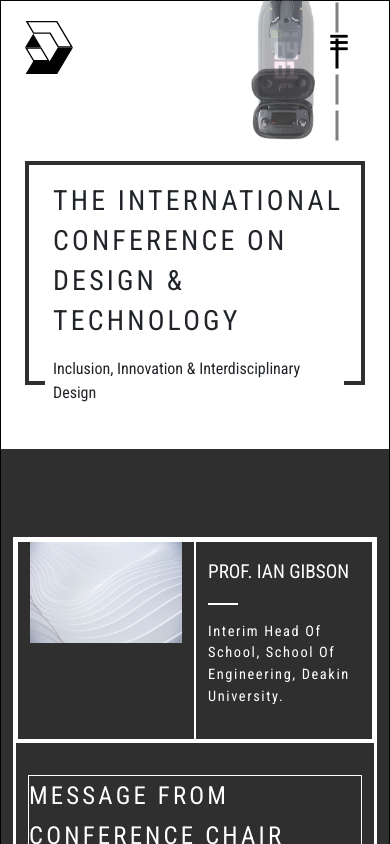
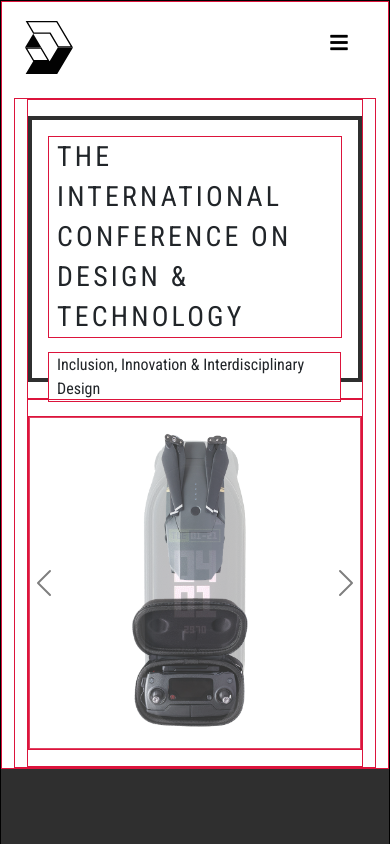
Before and after one commit to AndyJPG/destech-showcase, a React (Create React App) app: page / in a window 390 px wide. Shown: the top 844 px of the page. Built offline with nearby package versions, Linux system fonts and the light colour scheme.

Commit message:
implemented responsive for mobile size

```diff
--- a/src/components/HeroImage/HeroImage.tsx
+++ b/src/components/HeroImage/HeroImage.tsx
@@ -1,6 +1,7 @@
 import './heroImage.scss';
 import * as React from 'react';
 import { Carousel } from "react-bootstrap";
+import {cleanup} from "@testing-library/react";
 
 type Image = {
     src: string,
@@ -17,6 +18,22 @@
 
 function HeroImage() {
 
+    // Variable to monitor screen width
+    const [scrennWidth, setScreenWidth] = React.useState(window.innerWidth);
+
+    // Tracking screen size
+    React.useEffect(() => {
+        function screenWidthMonitor(width: number) {
+            setScreenWidth(width);
+        }
+
+        window.addEventListener("resize",() => {screenWidthMonitor(window.innerWidth);});
+
+        return function cleanup() {
+            window.removeEventListener("resize", () => {screenWidthMonitor(window.innerWidth);});
+        };
+    });
+
     return (
         <div className="hero-container container-fluid">
             <div className="hero-content-container container-lg">
@@ -26,7 +43,7 @@ function HeroImage() {
                         <p className="hero-subtitle">Inclusion, Innovation & Interdisciplinary Design</p>
                     </div>
                 </div>
-                <Carousel fade className="hero-carousel" controls={false} variant="dark">
+                <Carousel fade className="hero-carousel" controls={scrennWidth < 992} indicators={scrennWidth > 992} variant="dark">
                     { images.map((image) =>
                         <Carousel.Item key={image.alt}>
                             <img className="d-block w-100" src={image.src} alt={image.alt} />
--- a/src/components/HeroImage/heroImage.scss
+++ b/src/components/HeroImage/heroImage.scss
@@ -5,11 +5,11 @@ $hero-background-color: white;
 .hero-container {
   background: $hero-background-color;
   padding-top: 6rem;
-  //border: 1px solid crimson;
-  //
-  //div, p, h1 {
-  //  border: 1px solid crimson;
-  //}
+  border: 1px solid crimson;
+
+  div, p, h1 {
+    border: 1px solid crimson;
+  }
 
   // Responsive size needed
 
@@ -22,8 +22,8 @@ $hero-background-color: white;
 
     // Hero title and subtitle container
     .hero-header-container {
-      padding-top: 4rem;
-      padding-bottom: 4rem;
+      padding-top: 1rem;
+      padding-bottom: 1rem;
 
       @media (min-width: 992px) {
         padding-top: 10rem;
@@ -78,18 +78,33 @@ $hero-background-color: white;
     // Hero image carousel
     .hero-carousel {
       //TODO: Implement responsive size
+      padding-top: 1rem;
+      padding-bottom: 1rem;
+
+      @media (min-width: 992px) {
         position: absolute;
         width: 50%;
         top: calc(50% - 19rem);
         right: 0;
+      }
 
+      // Carusel indicators style
       .carousel-indicators {
+        bottom: 0.5rem;
+
+        @media (min-width: 992px) {
           transform: rotate(90deg);
           top: 50%;
           right: -2rem;
           margin: 0;
           bottom: auto;
           left: auto;
+        }
+      }
+
+      // Carousel control style
+      .carousel-control-prev, .carousel-control-next {
+        width: auto;
       }
 
       // Get next image
--- a/src/components/Navbar/navbarStyle.scss
+++ b/src/components/Navbar/navbarStyle.scss
@@ -4,7 +4,7 @@
   background: transparent;
   position: fixed;
   top: 0;
-  z-index: 1;
+  z-index: 2;
   transition: background-color 0.5s;
   transition-timing-function: ease-out;
 
```
Lines whose indentation alone changed are shown as unchanged.
